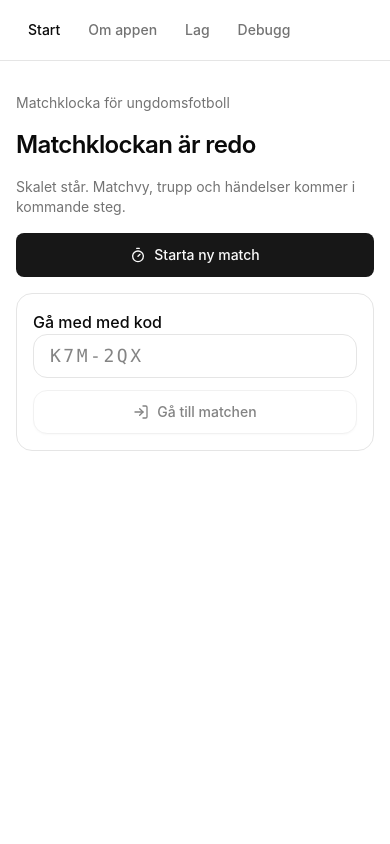
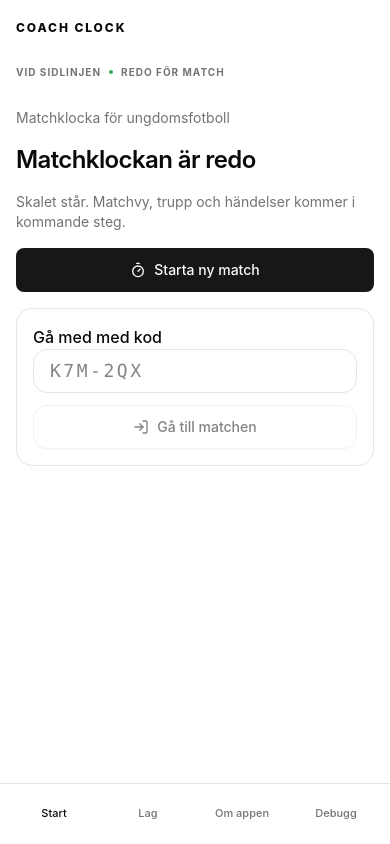
Before and after one commit to ulfdahlstrand/coach-clock, a React (Vite) app in the folder apps/frontend/: page / in a window 390 px wide. Built offline with nearby package versions, Linux system fonts and the light colour scheme; no server answers; what @orpc/client, @orpc/contract would draw is missing.

Commit message:
feat: add phone-first application shell

```diff
--- a/apps/frontend/src/components/ui/button.tsx
+++ b/apps/frontend/src/components/ui/button.tsx
@@ -18,14 +18,14 @@ const buttonVariants = cva(
         link: 'text-primary underline-offset-4 hover:underline',
       },
       size: {
-        default: 'h-9 px-4 py-2 has-[>svg]:px-3',
-        xs: "h-6 gap-1 rounded-md px-2 text-xs has-[>svg]:px-1.5 [&_svg:not([class*='size-'])]:size-3",
-        sm: 'h-8 gap-1.5 rounded-md px-3 has-[>svg]:px-2.5',
-        lg: 'h-10 rounded-md px-6 has-[>svg]:px-4',
-        icon: 'size-9',
-        'icon-xs': "size-6 rounded-md [&_svg:not([class*='size-'])]:size-3",
-        'icon-sm': 'size-8',
-        'icon-lg': 'size-10',
+        default: 'min-h-touch px-4 py-2 has-[>svg]:px-3',
+        xs: "min-h-touch gap-1 rounded-md px-2 text-xs has-[>svg]:px-1.5 [&_svg:not([class*='size-'])]:size-3",
+        sm: 'min-h-touch gap-1.5 rounded-md px-3 has-[>svg]:px-2.5',
+        lg: 'min-h-touch rounded-md px-6 has-[>svg]:px-4',
+        icon: 'size-touch',
+        'icon-xs': "size-touch rounded-md [&_svg:not([class*='size-'])]:size-3",
+        'icon-sm': 'size-touch',
+        'icon-lg': 'size-touch',
       },
     },
     defaultVariants: {
--- /dev/null
+++ b/apps/frontend/src/lib/use-is-phone.ts
@@ -0,0 +1,32 @@
+import { useEffect, useState } from 'react';
+
+/** The app intentionally has one compact layout breakpoint: a phone is 700px or narrower. */
+export const PHONE_MEDIA_QUERY = '(max-width: 700px)';
+
+function readPhoneMediaQuery(): boolean {
+  return (
+    typeof window !== 'undefined' &&
+    typeof window.matchMedia === 'function' &&
+    window.matchMedia(PHONE_MEDIA_QUERY).matches
+  );
+}
+
+/**
+ * Use this only when the information architecture changes (for example, moving
+ * navigation from the header to the thumb zone). Layout and visual changes
+ * belong in CSS so a resized desktop never gets a stale component tree.
+ */
+export function useIsPhone(): boolean {
+  const [isPhone, setIsPhone] = useState(readPhoneMediaQuery);
+
+  useEffect(() => {
+    if (typeof window.matchMedia !== 'function') return;
+    const mediaQuery = window.matchMedia(PHONE_MEDIA_QUERY);
+    const update = () => setIsPhone(mediaQuery.matches);
+    update();
+    mediaQuery.addEventListener('change', update);
+    return () => mediaQuery.removeEventListener('change', update);
+  }, []);
+
+  return isPhone;
+}
--- a/apps/frontend/src/routes/__root.tsx
+++ b/apps/frontend/src/routes/__root.tsx
@@ -2,46 +2,59 @@ import { QueryClientProvider } from '@tanstack/react-query';
 import { Link, Outlet, createRootRoute } from '@tanstack/react-router';
 import { useTranslation } from 'react-i18next';
 import { queryClient } from '@/lib/query-client';
+import { useIsPhone } from '@/lib/use-is-phone';
+
+type NavigationProps = { phone: boolean };
+
+function Navigation({ phone }: NavigationProps) {
+  const { t } = useTranslation();
+  const links = [
+    { to: '/', label: t('nav.start') },
+    { to: '/lag', label: t('nav.teams') },
+    { to: '/om', label: t('nav.about') },
+    { to: '/debugg/serverklocka', label: t('nav.debug') },
+  ] as const;
+
+  return (
+    <nav
+      aria-label={phone ? 'Huvudnavigation' : undefined}
+      className={phone ? 'phone-nav' : 'desktop-nav'}
+    >
+      {links.map(({ to, label }) => (
+        <Link
+          key={to}
+          to={to}
+          className="text-muted-foreground data-[status=active]:text-foreground flex min-h-touch items-center justify-center rounded-xl px-3 text-sm font-medium"
+        >
+          {label}
+        </Link>
+      ))}
+    </nav>
+  );
+}
 
 function RootLayout() {
-  const { t } = useTranslation();
+  const phone = useIsPhone();
 
   return (
     <QueryClientProvider client={queryClient}>
-      <div className="flex min-h-dvh flex-col">
-        <header className="border-b">
-          <nav className="mx-auto flex w-full max-w-md items-center gap-1 px-4 py-2">
-            {/* min-h-touch: 44 px träffyta, se --spacing-touch i globals.css. */}
-            <Link
-              to="/"
-              className="text-muted-foreground data-[status=active]:text-foreground flex min-h-touch items-center rounded-md px-3 text-sm font-medium"
-            >
-              {t('nav.start')}
-            </Link>
-            <Link
-              to="/om"
-              className="text-muted-foreground data-[status=active]:text-foreground flex min-h-touch items-center rounded-md px-3 text-sm font-medium"
-            >
-              {t('nav.about')}
-            </Link>
-            <Link
-              to="/lag"
-              className="text-muted-foreground data-[status=active]:text-foreground flex min-h-touch items-center rounded-md px-3 text-sm font-medium"
-            >
-              {t('nav.teams')}
-            </Link>
-            <Link
-              to="/debugg/serverklocka"
-              className="text-muted-foreground data-[status=active]:text-foreground flex min-h-touch items-center rounded-md px-3 text-sm font-medium"
-            >
-              {t('nav.debug')}
-            </Link>
-          </nav>
+      <div className="app-shell">
+        <header className="app-shell-top">
+          {phone ? (
+            <span className="app-shell-brand">COACH CLOCK</span>
+          ) : (
+            <Navigation phone={false} />
+          )}
         </header>
-
-        <main className="mx-auto w-full max-w-md flex-1 px-4 py-8">
+        <div className="app-shell-context" aria-label="Appstatus">
+          <span>VID SIDLINJEN</span>
+          <span className="app-shell-context-dot" aria-hidden="true" />
+          <span>REDO FÖR MATCH</span>
+        </div>
+        <main className="app-shell-content">
           <Outlet />
         </main>
+        {phone ? <Navigation phone /> : null}
       </div>
     </QueryClientProvider>
   );
--- a/apps/frontend/src/routes/matches_.$matchId.tsx
+++ b/apps/frontend/src/routes/matches_.$matchId.tsx
@@ -164,7 +164,7 @@ function LiveMatchPage() {
       : `Period ${clock.periodNumber}${match.data ? ` av ${match.data.periodCount}` : ''}`;
 
   return (
-    <section className="dark -mx-4 -my-8 min-h-[calc(100dvh-4.5rem)] bg-background px-4 py-7 text-foreground">
+    <section className="match-surface dark -mx-4 -my-8 min-h-[calc(100dvh-4.5rem)] bg-background px-4 py-7 text-foreground">
       <div className="mx-auto flex w-full max-w-md flex-col gap-6">
         <header className="flex items-start justify-between gap-4">
           <div>
--- a/apps/frontend/src/styles/globals.css
+++ b/apps/frontend/src/styles/globals.css
@@ -128,4 +128,127 @@
     @apply bg-background text-foreground;
     min-height: 100dvh;
   }
+
+  button,
+  input:not([type='checkbox']):not([type='radio']),
+  select,
+  textarea {
+    min-height: var(--spacing-touch);
+  }
 }
+
+/* The normal app remains a centred document on wider screens. */
+.app-shell {
+  display: flex;
+  min-height: 100dvh;
+  flex-direction: column;
+}
+
+.app-shell-top {
+  border-bottom: 1px solid var(--border);
+}
+
+.desktop-nav {
+  display: flex;
+  width: 100%;
+  max-width: 28rem;
+  margin-inline: auto;
+  align-items: center;
+  gap: 0.25rem;
+  padding: 0.5rem 1rem;
+}
+
+.app-shell-context,
+.phone-nav {
+  display: none;
+}
+
+.app-shell-content {
+  width: 100%;
+  max-width: 28rem;
+  flex: 1;
+  margin-inline: auto;
+  padding: 2rem 1rem;
+}
+
+/*
+ * Phone shell: header, compact context band, independently scrolling work
+ * surface and thumb-zone navigation. It deliberately uses dvh so browser
+ * chrome does not steal the primary action at the touchline.
+ */
+@media (max-width: 700px) {
+  .app-shell {
+    display: grid;
+    height: 100dvh;
+    min-height: 100dvh;
+    grid-template-rows: auto auto minmax(0, 1fr) auto;
+    overflow: hidden;
+  }
+
+  .app-shell-top {
+    display: flex;
+    min-height: 3.5rem;
+    align-items: center;
+    justify-content: space-between;
+    padding: env(safe-area-inset-top) 1rem 0;
+    border-bottom: 0;
+  }
+
+  .app-shell-brand {
+    font-size: 0.75rem;
+    font-weight: 800;
+    letter-spacing: 0.16em;
+  }
+
+  .app-shell-context {
+    display: flex;
+    min-height: 2rem;
+    align-items: center;
+    gap: 0.5rem;
+    padding: 0 1rem;
+    color: var(--muted-foreground);
+    font-size: 0.625rem;
+    font-weight: 700;
+    letter-spacing: 0.1em;
+  }
+
+  .app-shell-context-dot {
+    width: 0.25rem;
+    height: 0.25rem;
+    border-radius: 999px;
+    background: oklch(0.66 0.16 150);
+  }
+
+  .app-shell-content {
+    max-width: none;
+    min-height: 0;
+    overflow-y: auto;
+    overscroll-behavior-y: contain;
+    padding: 1.25rem 1rem calc(1.25rem + env(safe-area-inset-bottom));
+  }
+
+  .phone-nav {
+    display: grid;
+    grid-template-columns: repeat(4, minmax(0, 1fr));
+    gap: 0.125rem;
+    padding: 0.5rem 0.5rem calc(0.5rem + env(safe-area-inset-bottom));
+    border-top: 1px solid var(--border);
+    background: color-mix(in oklab, var(--background) 94%, transparent);
+  }
+
+  .phone-nav a {
+    min-width: 0;
+    padding-inline: 0.25rem;
+    font-size: 0.6875rem;
+  }
+
+  .match-surface {
+    background: oklch(0.16 0.012 250);
+  }
+
+  .match-surface,
+  .match-surface * {
+    animation: none !important;
+    transition: none !important;
+  }
+}
```
Also changed, not shown: 1 other file (tests, documents, lock files or other folders).
